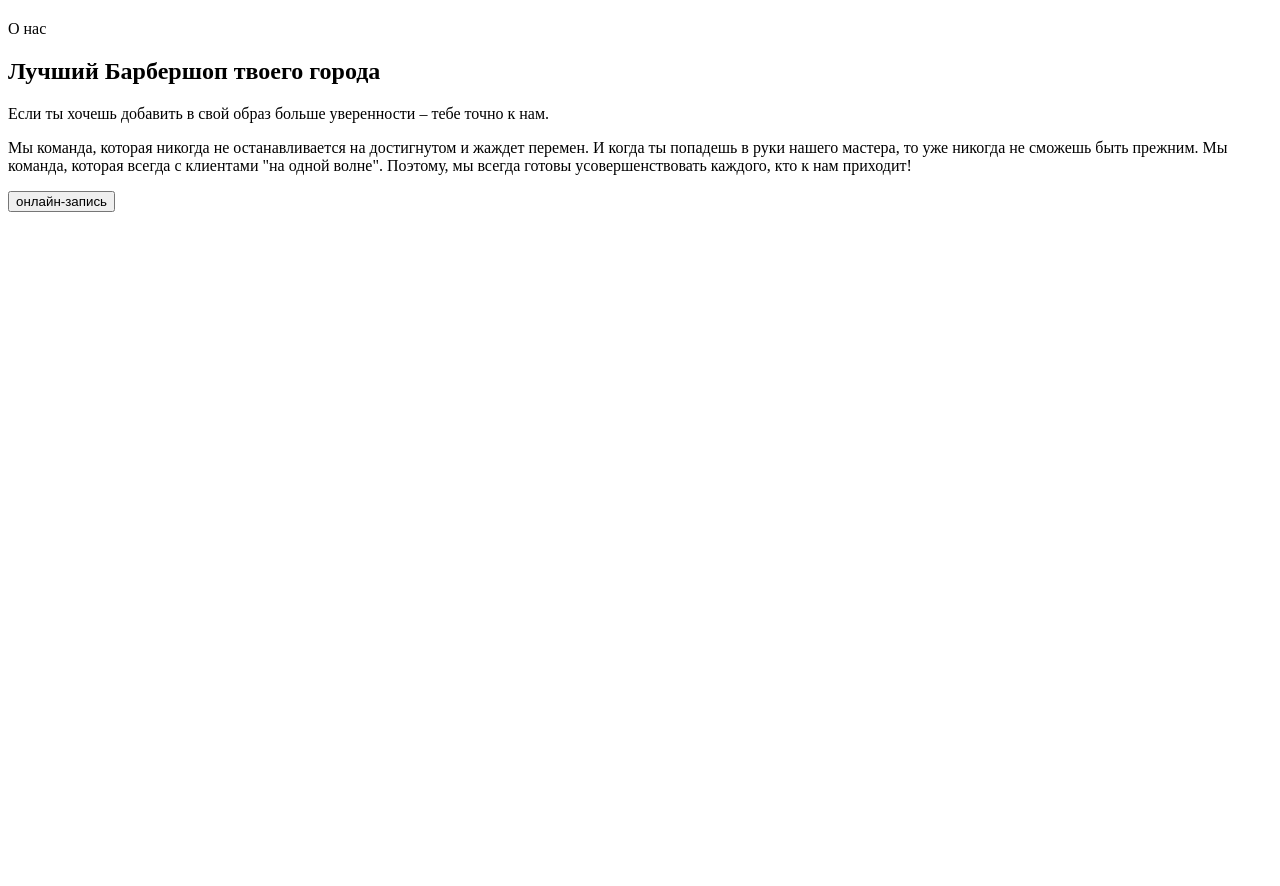
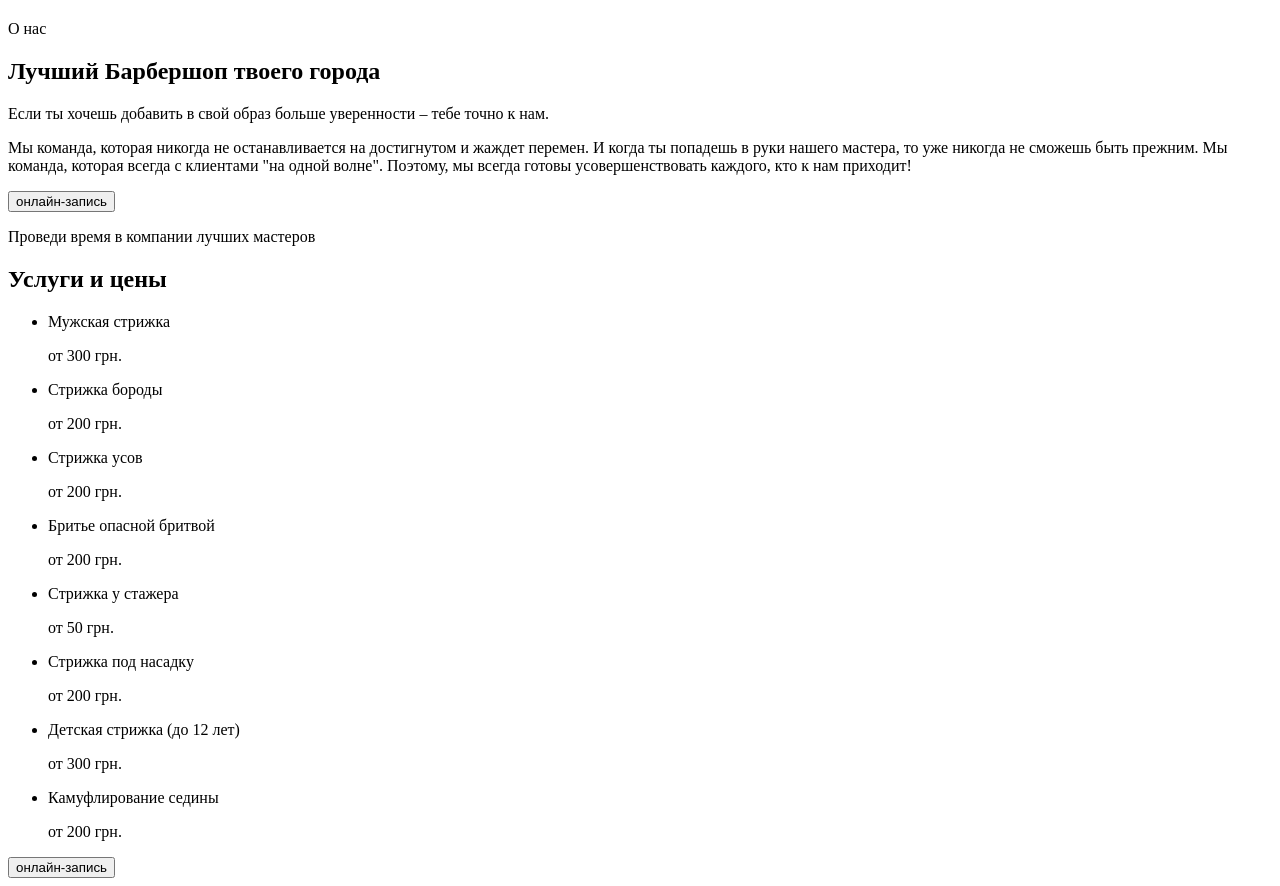
Before and after one commit to MykolaDanyliuk/barbershop, a plain HTML site: page index.html in a window 1280 px wide. Shown: the part 1287-2173 px from the top of the page. Before the commit the page ends 1507 px from the top, so only its background shows below. Drawn offline with Linux system fonts and the light colour scheme.

Commit message:
Добавляет секцию Услуги и цены

```diff
--- a/index.html
+++ b/index.html
@@ -1,9 +1,9 @@
 <!DOCTYPE html>
 <html lang="ru">
   <head>
-    <meta charset="UTF-8">
-    <meta http-equiv="X-UA-Compatible" content="IE=edge">
-    <meta name="viewport" content="width=device-width, initial-scale=1.0">
+    <meta charset="UTF-8" />
+    <meta http-equiv="X-UA-Compatible" content="IE=edge" />
+    <meta name="viewport" content="width=device-width, initial-scale=1.0" />
     <title>Barbershop</title>
   </head>
   <body>
@@ -11,7 +11,7 @@
     <header>
       <nav>
         <a href="">
-            <img src="./images/logo.svg" alt="лога сайта">
+          <img src="./images/logo.svg" alt="лога сайта" />
         </a>
         <ul>
           <li><a href="">О нас</a></li>
@@ -28,41 +28,105 @@
       <!--Герой-->
       <section>
         <ul>
-                <li><a href="" target="_blank" rel="noopener noreferrer nofollow">Instagram</a></li>
-                <li><a href="" target="_blank" rel="noopener noreferrer nofollow">Youtube</a></li>
+          <li>
+            <a href="" target="_blank" rel="noopener noreferrer nofollow"
+              >Instagram</a
+            >
+          </li>
+          <li>
+            <a href="" target="_blank" rel="noopener noreferrer nofollow"
+              >Youtube</a
+            >
+          </li>
         </ul>
       </section>
       <p lang="en">A hair salon for men in Kyiv</p>
       <h1 lang="en">BarberShop</h1>
       <p>
-            Мы эксперты в модных мужских стрижках.
-            Работаем быстро, осторожно и со вкусом.
+        Мы эксперты в модных мужских стрижках. Работаем быстро, осторожно и со
+        вкусом.
       </p>
 
       <!--Лучший барбершоп-->
       <section>
         <ul>
-                <li><img src="./images/about-img-1.jpg" alt="барбер бреет шею" width="270" height="445"></li>
-                <li><img src="./images/about-img-2.jpg" alt="барбер делает кантик" width="270" height="445"></li>
+          <li>
+            <img
+              src="./images/about-img-1.jpg"
+              alt="барбер бреет шею"
+              width="270"
+              height="445"
+            />
+          </li>
+          <li>
+            <img
+              src="./images/about-img-2.jpg"
+              alt="барбер делает кантик"
+              width="270"
+              height="445"
+            />
+          </li>
         </ul>
         <p>О нас</p>
-            <h2>Лучший Барбершоп
-            твоего города</h2>
-            <p>Если ты хочешь добавить в свой образ больше уверенности – тебе точно к нам.</p>
-            <p>Мы команда, которая никогда не останавливается на достигнутом
-            и жаждет перемен. И когда ты попадешь в руки нашего мастера,
-            то уже никогда не сможешь быть прежним. Мы команда, которая всегда с клиентами "на одной волне". Поэтому, мы всегда
-            готовы усовершенствовать каждого, кто к нам приходит!</p>
+        <h2>Лучший Барбершоп твоего города</h2>
+        <p>
+          Если ты хочешь добавить в свой образ больше уверенности – тебе точно к
+          нам.
+        </p>
+        <p>
+          Мы команда, которая никогда не останавливается на достигнутом и жаждет
+          перемен. И когда ты попадешь в руки нашего мастера, то уже никогда не
+          сможешь быть прежним. Мы команда, которая всегда с клиентами "на одной
+          волне". Поэтому, мы всегда готовы усовершенствовать каждого, кто к нам
+          приходит!
+        </p>
         <button type="button">онлайн-запись</button>
       </section>
 
       <!--Услуги и цены-->
-
+      <section>
+        <p>Проведи время в компании лучших мастеров</p>
+        <h2>Услуги и цены</h2>
+        <ul>
+          <li>
+            <p>Мужская стрижка</p>
+            <p>от 300 грн.</p>
+          </li>
+          <li>
+            <p>Стрижка бороды</p>
+            <p>от 200 грн.</p>
+          </li>
+          <li>
+            <p>Стрижка усов</p>
+            <p>от 200 грн.</p>
+          </li>
+          <li>
+            <p>Бритье опасной бритвой</p>
+            <p>от 200 грн.</p>
+          </li>
+        </ul>
+        <ul>
+          <li>
+            <p>Cтрижка у стажера</p>
+            <p>от 50 грн.</p>
+          </li>
+          <li>
+            <p>Стрижка под насадку</p>
+            <p>от 200 грн.</p>
+          </li>
+          <li>
+            <p>Детская стрижка (до 12 лет)</p>
+            <p>от 300 грн.</p>
+          </li>
+          <li>
+            <p>Камуфлирование седины</p>
+            <p>от 200 грн.</p>
+          </li>
+        </ul>
+        <button type="button">онлайн-запись</button>
+      </section>
     </main>
 
-    <footer>
-
-    </footer>
-
+    <footer></footer>
   </body>
 </html>
```
Also changed, not shown: .prettierc.json (added). Lines whose indentation alone changed are shown as unchanged.
